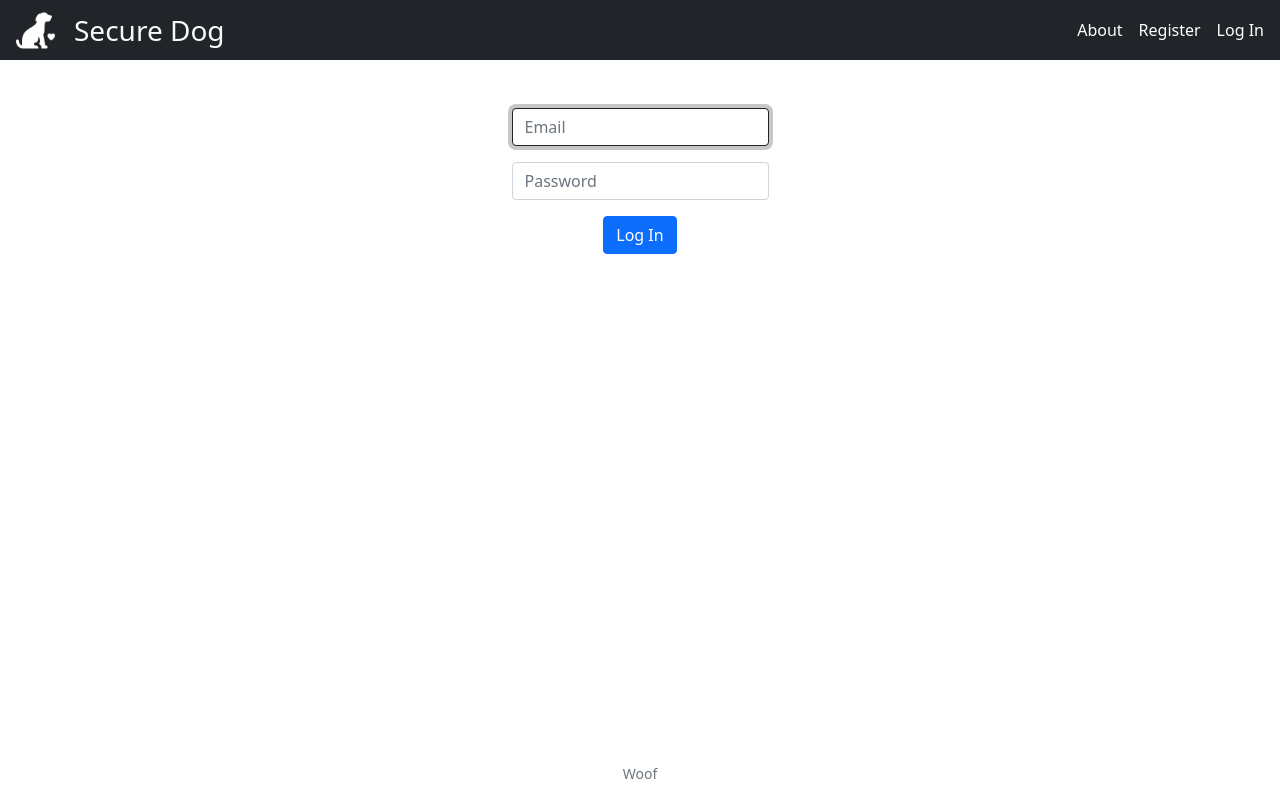
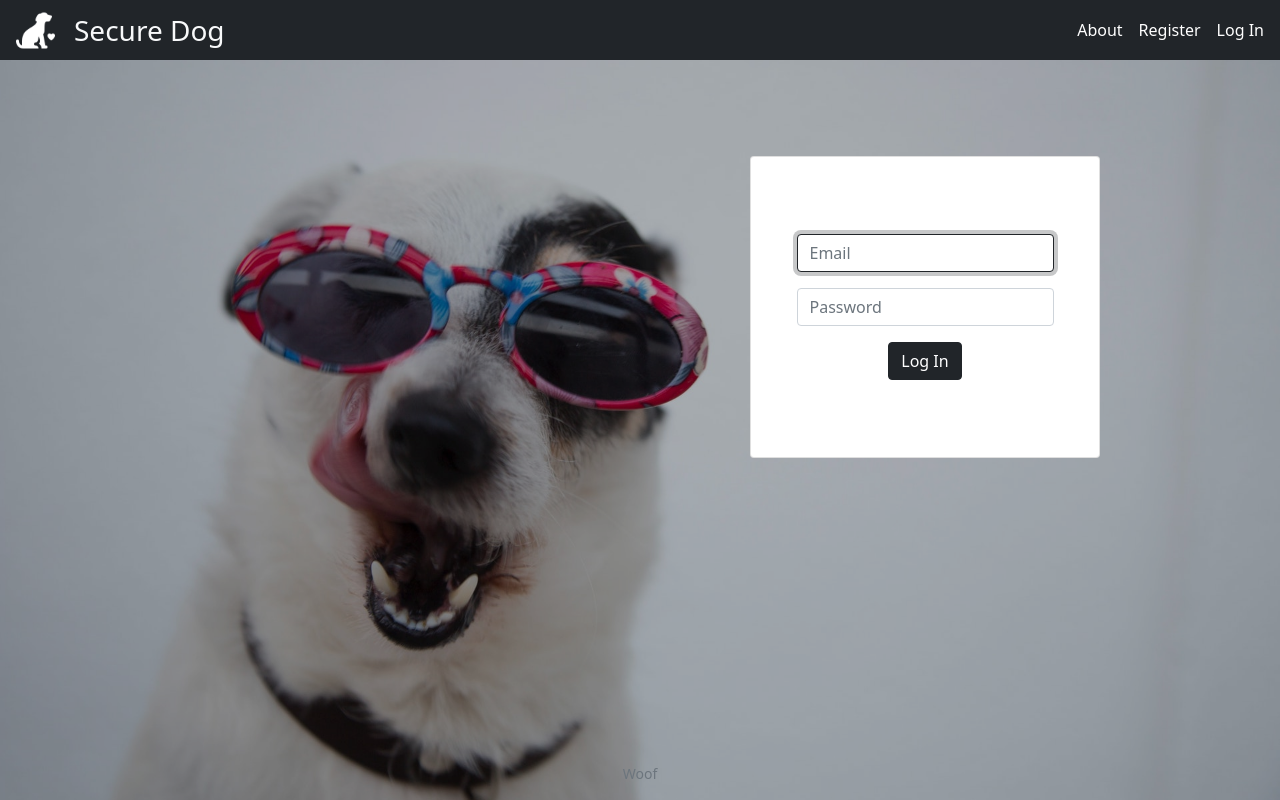
Before and after one commit to panacotar/secure-dog, a Flask app: page /login in a window 1280 px wide. Run offline with Flask 2, Linux system fonts and the light colour scheme; some libraries are stand-ins or nearby versions.

Commit message:
Modify layout login page

```diff
--- a/templates/login.html
+++ b/templates/login.html
@@ -5,6 +5,17 @@
 {% endblock %}
 
 {% block main %}
+<div id="section-bg-img" >
+    <div id="section-bg-img-filter" ></div>
+</div>
+<div class="container" id="hero-form-container">
+    <div class="row">
+        <div class="col-sm-0 col-md-6" ></div>
+        <div class="col-sm-12 col-md-6">
+            <div class="py-5" id="form-container" >
+                <div class="card">
+                    <div class="card-body d-flex align-items-center justify-content-center" id="form-card">
+                        <!-- FORM -->
                         <form action="/login" method="post">
                             <div class="mb-3">
                                 <input autocomplete="off" autofocus class="form-control mx-auto w-auto" id="email" name="email" placeholder="Email" type="text">
@@ -12,6 +23,15 @@
                             <div class="mb-3">
                                 <input class="form-control mx-auto w-auto" id="password" name="password" placeholder="Password" type="password">
                             </div>
-        <button class="btn btn-primary" type="submit">Log In</button>
+                            <button class="btn btn-dark" type="submit">Log In</button>
                         </form>
+                        <!-- FORM -->
+                    </div>
+                  </div>
+            </div>
+        </div>
+    </div>
+  </div>
+</div>
+
 {% endblock %}
```
Lines whose indentation alone changed are shown as unchanged.
